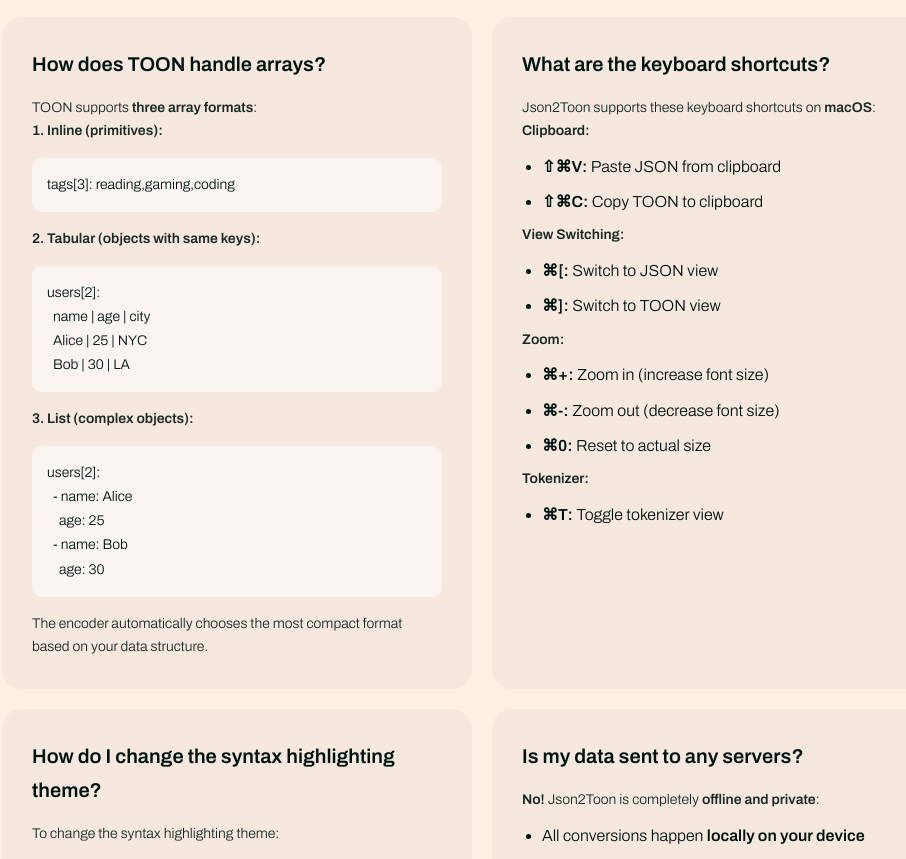
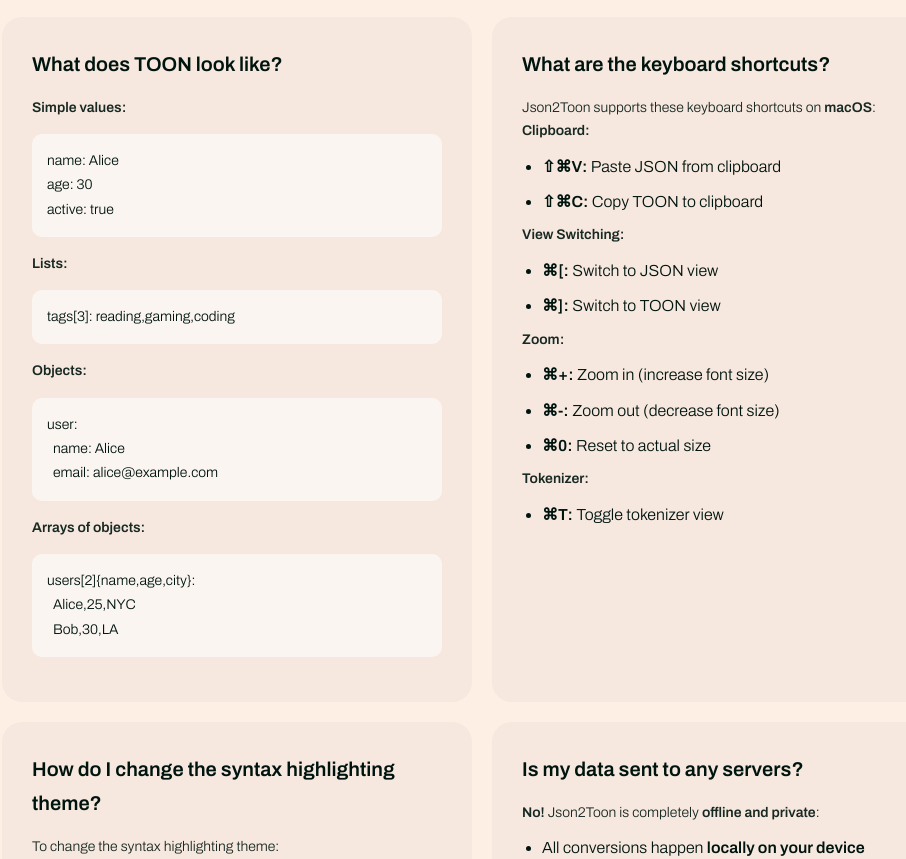
Before and after one commit to hayek/Json2ToonPage, a plain HTML site: page index.html in a window 1280 px wide. Shown: the part 5659-6518 px from the top of the page, without its empty margins (158-1064 px from the left). Drawn offline with Linux system fonts and the light colour scheme.

Commit message:
added question

```diff
--- a/index.html
+++ b/index.html
@@ -1263,22 +1263,21 @@
                 </div>
 
                 <div class="faq-item">
-                    <h4>How does TOON handle arrays?</h4>
-                    <p>TOON supports <strong>three array formats</strong>:</p>
-                    <p><strong>1. Inline (primitives):</strong></p>
+                    <h4>What does TOON look like?</h4>
+                    <p><strong>Simple values:</strong></p>
+                    <pre><code>name: Alice
+age: 30
+active: true</code></pre>
+                    <p><strong>Lists:</strong></p>
                     <pre><code>tags[3]: reading,gaming,coding</code></pre>
-                    <p><strong>2. Tabular (objects with same keys):</strong></p>
-                    <pre><code>users[2]:
-  name | age | city
-  Alice | 25 | NYC
-  Bob | 30 | LA</code></pre>
-                    <p><strong>3. List (complex objects):</strong></p>
-                    <pre><code>users[2]:
-  - name: Alice
-    age: 25
-  - name: Bob
-    age: 30</code></pre>
-                    <p>The encoder automatically chooses the most compact format based on your data structure.</p>
+                    <p><strong>Objects:</strong></p>
+                    <pre><code>user:
+  name: Alice
+  email: alice@example.com</code></pre>
+                    <p><strong>Arrays of objects:</strong></p>
+                    <pre><code>users[2]{name,age,city}:
+  Alice,25,NYC
+  Bob,30,LA</code></pre>
                 </div>
 
                 <div class="faq-item">
```
